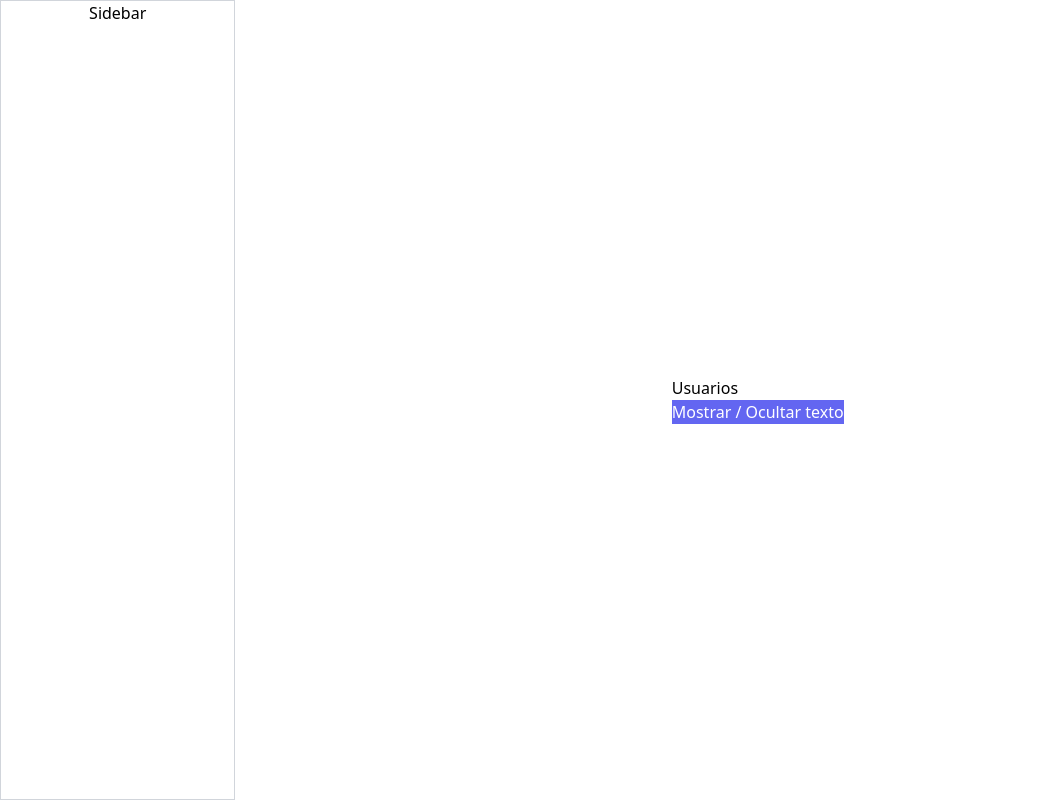
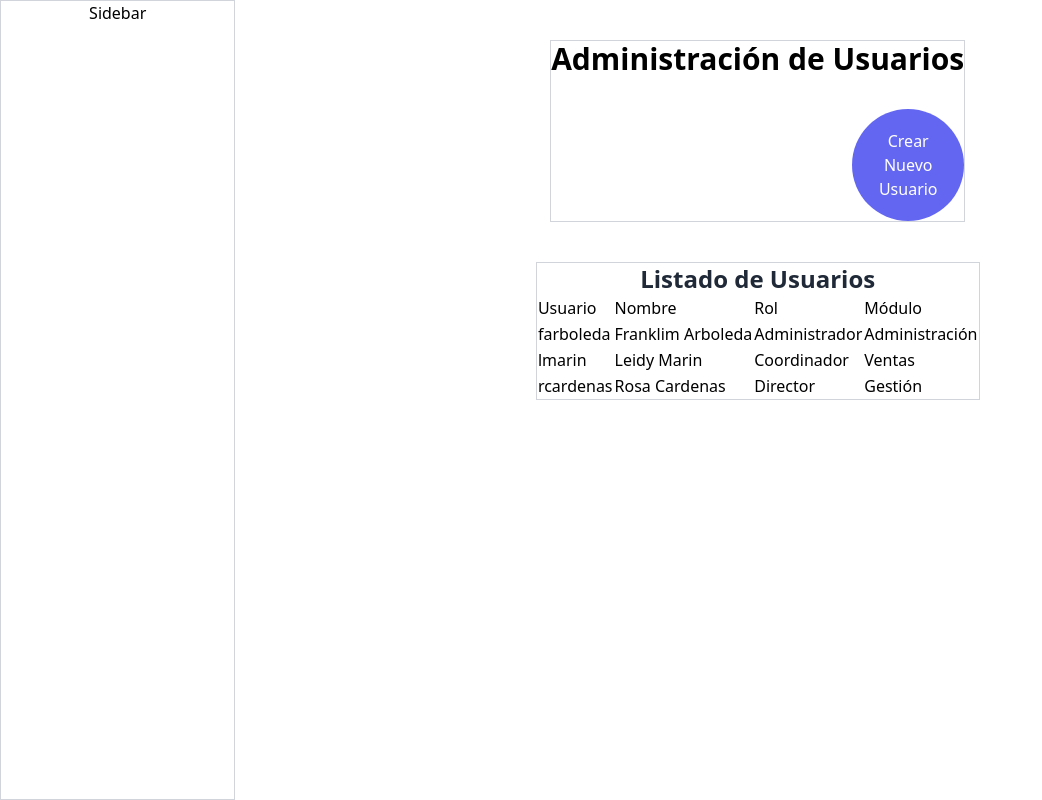
Before and after one commit to farboledafalla/Financiera, a React (Create React App) app: page /admin/usuarios in a window 1280 px wide. Shown: the whole page, without its empty margins (0-1042 px from the left). Built offline with nearby package versions, Linux system fonts and the light colour scheme.

Commit message:
Renderizacion condicional financiera usuarios inicial y datos desde archivo json

```diff
--- a/src/pages/admin/Usuarios.jsx
+++ b/src/pages/admin/Usuarios.jsx
@@ -1,25 +1,143 @@
 import { useEffect, useState } from 'react';
+// Lista de usuarios
+const usuariosBackend = [
+   {
+      usuario: 'farboleda',
+      nombre: 'Franklim Arboleda',
+      rol: 'Administrador',
+      modulo: 'Administración',
+   },
+   {
+      usuario: 'lmarin',
+      nombre: 'Leidy Marin',
+      rol: 'Coordinador',
+      modulo: 'Ventas',
+   },
+   {
+      usuario: 'rcardenas',
+      nombre: 'Rosa Cardenas',
+      rol: 'Director',
+      modulo: 'Gestión',
+   },
+];
 
 const Usuarios = () => {
-   const [mostrarTexto, setMostrarTexto] = useState(false);
+   // Cambiar entre Tabla / Formulario
+   const [mostrarTabla, setMostrarTabla] = useState(true);
+   // Cambiar texto botón
+   const [textoBoton, setTextoBoton] = useState('Crear Nuevo Usuario');
+   // listado de usuarios
+   const [usuarios, setUsuarios] = useState([]);
+
+   // La información de la BD la pedimos en un useEffect vacio
+   useEffect(() => {
+      // Obtener listado de usuarios desde el backend
+      setUsuarios(usuariosBackend);
+   }, []);
+
+   // Escuchar 'mostrarTabla'
+   useEffect(() => {
+      mostrarTabla
+         ? setTextoBoton('Crear Nuevo Usuario')
+         : setTextoBoton('Mostrar Usuarios');
+   }, [mostrarTabla]);
 
    return (
-      <form className="flex flex-col">
-         <h2>Usuarios</h2>
-         <button
-            type="button"
-            onClick={() => setMostrarTexto(!mostrarTexto)}
-            className="bg-indigo-500 text-white"
-         >
-            Mostrar / Ocultar texto
-         </button>
+      <div className=' flex flex-col h-full w-full items-center justify-start py-10'>
+         <div className='border border-gray-300 flex flex-col mb-10'>
+            <h2 className=' text-3xl font-extrabold'>
+               Administración de Usuarios
+            </h2>
+            <button
+               onClick={() => {
+                  setMostrarTabla(!mostrarTabla);
+               }}
+               className='text-white bg-indigo-500 p-5 rounded-full mt-8 h-28 w-28 self-end'
+            >
+               {textoBoton}
+            </button>
+         </div>
+         {mostrarTabla ? (
+            <TablaUsuarios listaUsuarios={usuarios} />
+         ) : (
+            <FormularioCreacionUsuarios />
+         )}
+      </div>
+   );
+};
 
-         {mostrarTexto && (
-            <span className="text-3xl text-red-500 font-bold">
-               Texto que se muestra y oculta
-            </span>
-         )}
-      </form>
+const TablaUsuarios = ({ listaUsuarios }) => {
+   useEffect(() => {
+      console.log('Listado de usuarios en el componente tabla', listaUsuarios);
+   }, [listaUsuarios]);
+
+   return (
+      <div className='border border-gray-300 flex flex-col items-center justify-center'>
+         <h2 className=' text-2xl font-extrabold text-gray-800'>
+            Listado de Usuarios
+         </h2>
+         <table>
+            <thead>
+               <tr>
+                  <td>Usuario</td>
+                  <td>Nombre</td>
+                  <td>Rol</td>
+                  <td>Módulo</td>
+               </tr>
+            </thead>
+            <tbody>
+               {listaUsuarios.map((usuario) => {
+                  return (
+                     <tr>
+                        <td>{usuario.usuario}</td>
+                        <td>{usuario.nombre}</td>
+                        <td>{usuario.rol}</td>
+                        <td>{usuario.modulo}</td>
+                     </tr>
+                  );
+               })}
+            </tbody>
+         </table>
+      </div>
+   );
+};
+
+const FormularioCreacionUsuarios = () => {
+   return (
+      <div className='border border-gray-300 flex flex-col items-center justify-center'>
+         <h2 className=' text-2xl font-extrabold text-gray-800'>
+            Crear Nuevo Usuario
+         </h2>
+         <form className='grid grid-cols-2'>
+            <input
+               className='border-gray-500 border p-2 rounded-lg m-2'
+               type='text'
+               name=''
+               id=''
+            />
+            <input
+               className='border-gray-500 border p-2 rounded-lg m-2'
+               type='text'
+               name=''
+               id=''
+            />
+            <input
+               className='border-gray-500 border p-2 rounded-lg m-2'
+               type='text'
+               name=''
+               id=''
+            />
+            <input
+               className='border-gray-500 border p-2 rounded-lg m-2'
+               type='text'
+               name=''
+               id=''
+            />
+            <button className=' col-span-2 bg-green-400 p-2 rounded-full text-gray-90 shadow-md hover:text-white hover:bg-green-700'>
+               Guardar Usuario
+            </button>
+         </form>
+      </div>
    );
 };
 
```
